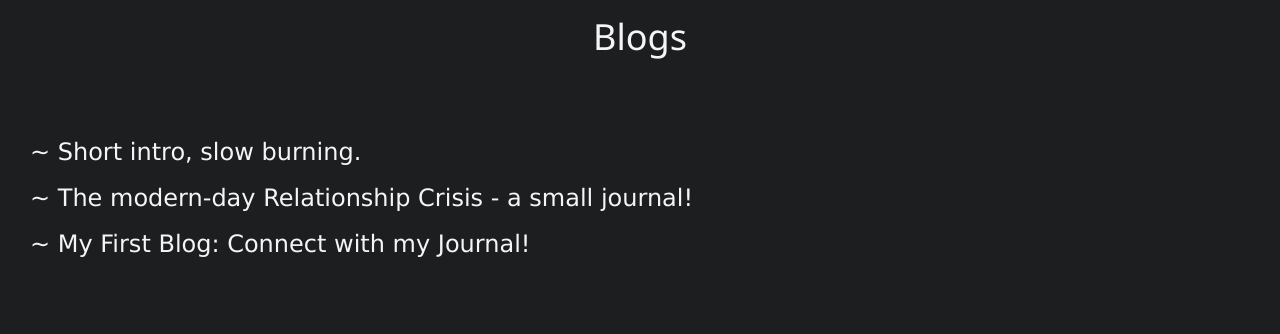
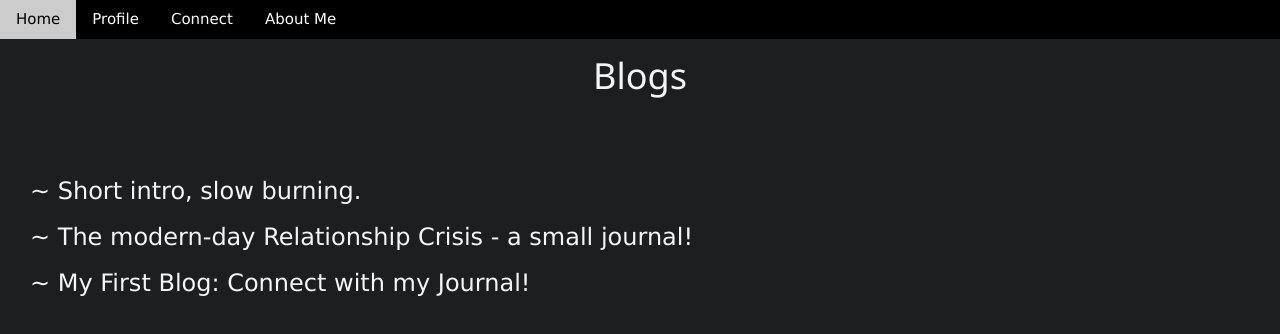
Before and after one commit to sabarinaths17/Project5, a plain HTML site: page Home Page2.html in a window 1280 px wide. Drawn offline with Linux system fonts and the light colour scheme.

Commit message:
Added nav pane to Home Page 2.

```diff
--- a/Home Page2.html
+++ b/Home Page2.html
@@ -21,6 +21,12 @@
 </head>
 
 <body>
+  <div class="w3-bar w3-black">
+    <a href="Home Page1.html" class="w3-bar-item w3-button">Home</a>
+    <a href="#" class="w3-bar-item w3-button">Profile</a>
+    <a href="#" class="w3-bar-item w3-button">Connect</a>
+    <a href="#" class="w3-bar-item w3-button">About Me</a>
+  </div>
 <h1>Blogs</h1>
 <br> <br>
 
```
Also changed, not shown: CSS2.css (indentation only).
